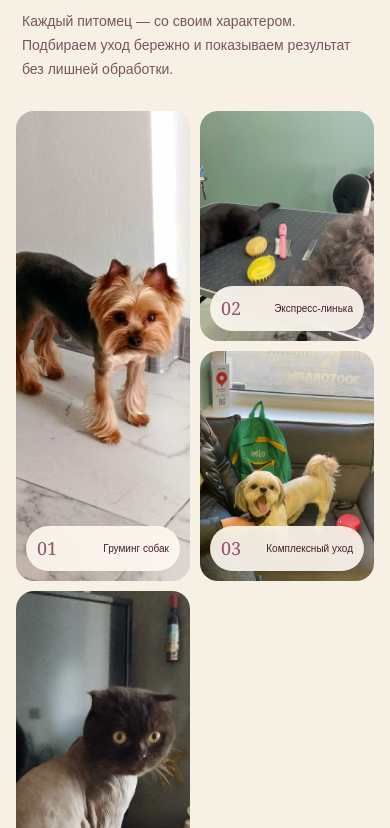
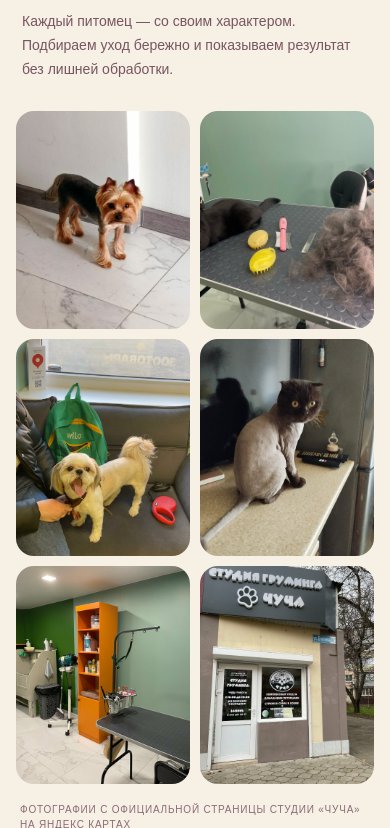
Before and after one commit to defdefolt8-jpg/chucha-site, a Next.js app: page / in a window 390 px wide. Shown: the part 3176-4004 px from the top of the page. Built offline with nearby package versions, Linux system fonts and the light colour scheme.

Commit message:
Align gallery and remove photo labels

```diff
--- a/app/globals.css
+++ b/app/globals.css
@@ -144,14 +144,10 @@ main { overflow: hidden; width: 100%; }
 .works-heading { margin-bottom: 48px; display: flex; align-items: flex-end; justify-content: space-between; gap: 50px; }
 .works-heading h2 { margin: 14px 0 0; font-family: var(--font-display), Georgia, serif; font-size: clamp(62px, 8vw, 118px); font-weight: 400; letter-spacing: -.05em; line-height: .9; }
 .works-heading > p { max-width: 430px; margin: 0; color: #775562; line-height: 1.7; }
-.works-grid { display: grid; grid-template-columns: 1.05fr .95fr 1fr; grid-auto-rows: 260px; gap: 18px; }
-.work-card { position: relative; margin: 0; overflow: hidden; border-radius: 24px; background: var(--rose); }
-.work-card-1, .work-card-4 { grid-row: span 2; }
-.work-card-5 { grid-column: span 2; }
+.works-grid { display: grid; grid-template-columns: repeat(3, minmax(0, 1fr)); gap: 18px; }
+.work-card { position: relative; aspect-ratio: 4 / 5; margin: 0; overflow: hidden; border-radius: 24px; background: var(--rose); }
 .work-card img { width: 100%; height: 100%; display: block; object-fit: cover; transition: transform .7s cubic-bezier(.2,.7,.2,1); }
 .work-card:hover img { transform: scale(1.035); }
-.work-card figcaption { position: absolute; left: 16px; right: 16px; bottom: 16px; display: flex; align-items: center; justify-content: space-between; gap: 12px; padding: 12px 15px; border-radius: 999px; background: rgba(255,250,241,.9); color: var(--wine-dark); font-size: 12px; backdrop-filter: blur(12px); }
-.work-card figcaption span { color: var(--wine-soft); font-family: var(--font-display), serif; font-size: 18px; }
 .works-source { margin: 18px 4px 0; color: #8b6c78; font-size: 10px; letter-spacing: .08em; text-transform: uppercase; }
 
 .hotel-story { margin: 0 clamp(18px, 3vw, 46px) 110px; min-height: 620px; background: var(--wine); color: var(--paper); border-radius: 28px; display: grid; grid-template-columns: 1.1fr .9fr; overflow: hidden; }
@@ -257,9 +253,8 @@ footer > a:last-child { text-decoration: none; }
   .works-heading { display: block; margin: 0 6px 30px; }
   .works-heading h2 { font-size: clamp(50px, 14vw, 72px); }
   .works-heading > p { margin-top: 22px; font-size: 14px; }
-  .works-grid { grid-template-columns: 1fr 1fr; grid-auto-rows: 230px; gap: 10px; }
+  .works-grid { grid-template-columns: 1fr 1fr; gap: 10px; }
   .work-card { border-radius: 18px; }
-  .work-card figcaption { left: 10px; right: 10px; bottom: 10px; padding: 9px 11px; font-size: 10px; }
   .hotel-story { margin: 0 10px 80px; border-radius: 22px; }
   .hotel-copy { padding: 65px 24px; }
   .hotel-story h2 { font-size: clamp(42px, 12vw, 62px); line-height: .92; }
@@ -292,7 +287,5 @@ footer > a:last-child { text-decoration: none; }
   .hero-visual { min-height: 340px; }
   .contact-phone { font-size: 26px; }
   .circle-call { width: 62px; height: 62px; font-size: 24px; }
-  .works-grid { grid-template-columns: 1fr; grid-auto-rows: 320px; }
-  .work-card-1, .work-card-4 { grid-row: auto; }
-  .work-card-5 { grid-column: auto; }
+  .works-grid { grid-template-columns: 1fr; }
 }
--- a/app/page.tsx
+++ b/app/page.tsx
@@ -146,8 +146,8 @@ export default function Home() {
           <p>Каждый питомец — со своим характером. Подбираем уход бережно и показываем результат без лишней обработки.</p>
         </div>
         <div className="works-grid">
-          {workPhotos.map((photo, index) => (
-            <figure className={`work-card work-card-${index + 1}`} key={photo.src}>
+          {workPhotos.map((photo) => (
+            <figure className="work-card" key={photo.src}>
               <Image
                 src={asset(photo.src)}
                 alt={photo.alt}
@@ -155,7 +155,6 @@ export default function Home() {
                 height={1100}
                 sizes="(max-width: 760px) 100vw, (max-width: 1100px) 50vw, 33vw"
               />
-              <figcaption><span>{String(index + 1).padStart(2, "0")}</span>{photo.label}</figcaption>
             </figure>
           ))}
         </div>
```
